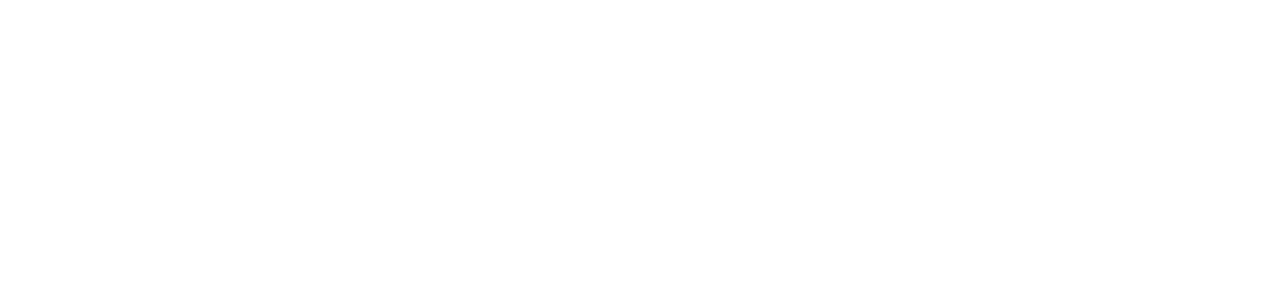
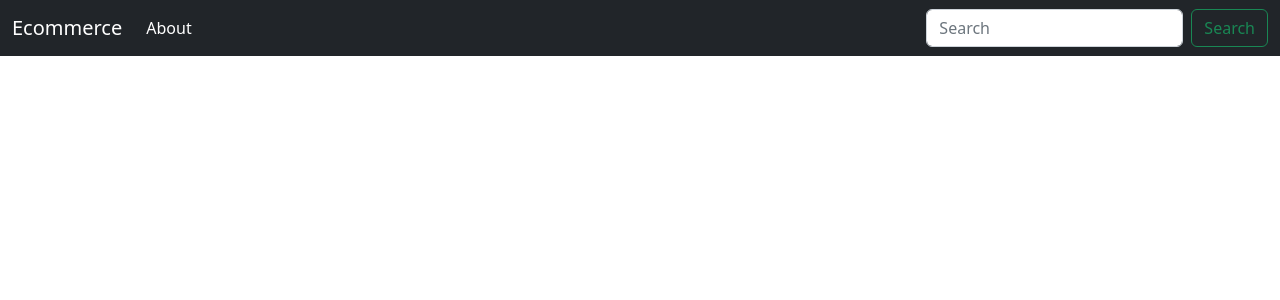
Before and after one commit to atoprak06/eCommerceWithMultipleVendors-Django-Vue, a Vue app in the folder ecommfrontend/: page / in a window 1280 px wide. Shown: the top 300 px of the page. Built offline with nearby package versions, Linux system fonts and the light colour scheme.

Commit message:
navbar added

```diff
--- a/ecommfrontend/src/App.vue
+++ b/ecommfrontend/src/App.vue
@@ -1,3 +1,17 @@
 <template>
+<div class="app">
+  <Navbar/>
+  <router-view/>
+</div>
+
 
 </template>
+
+<script>
+import Navbar from './components/Navbar'
+export default {
+  components:{
+    Navbar,
+  }
+}
+</script>
--- /dev/null
+++ b/ecommfrontend/src/components/Navbar.vue
@@ -0,0 +1,27 @@
+<template>
+    <nav class="navbar navbar-expand-lg navbar-dark bg-dark">
+        <div class="container-fluid">
+            <router-link class="navbar-brand" to="/">Ecommerce</router-link>
+            <button class="navbar-toggler" type="button" data-bs-toggle="collapse" data-bs-target="#navbarSupportedContent" aria-controls="navbarSupportedContent" aria-expanded="false" aria-label="Toggle navigation">
+            <span class="navbar-toggler-icon"></span>
+            </button>
+            <div class="collapse navbar-collapse" id="navbarSupportedContent">
+            <ul class="navbar-nav me-auto mb-2 mb-lg-0">
+                <li class="nav-item">
+                <router-link class="nav-link active" aria-current="page" to="about">About</router-link>
+                </li>
+            </ul>
+            <form class="d-flex">
+                <input class="form-control me-2" type="search" placeholder="Search" aria-label="Search">
+                <button class="btn btn-outline-success" type="submit">Search</button>
+            </form>
+            </div>
+        </div>
+    </nav>
+</template>
+
+<script>
+export default {
+    name:'Navbar'
+}
+</script>
```
